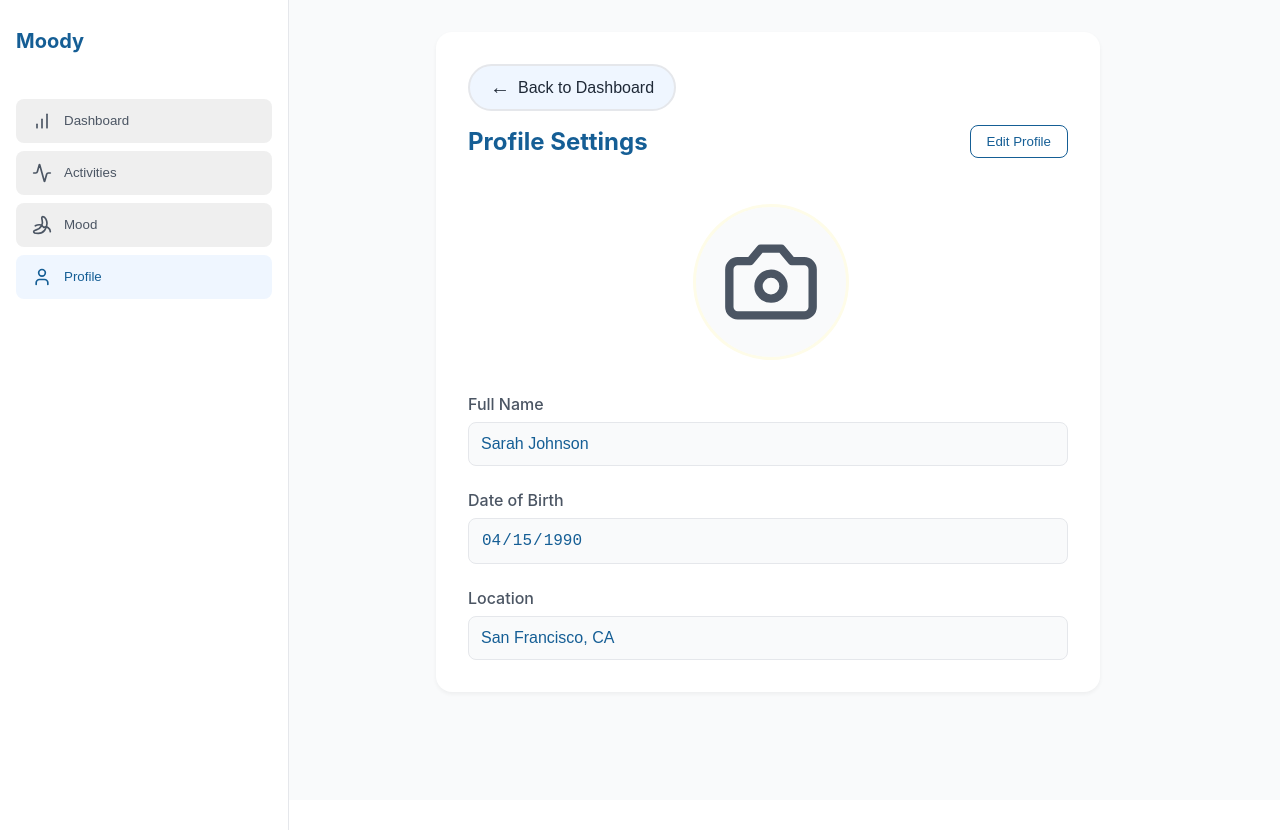
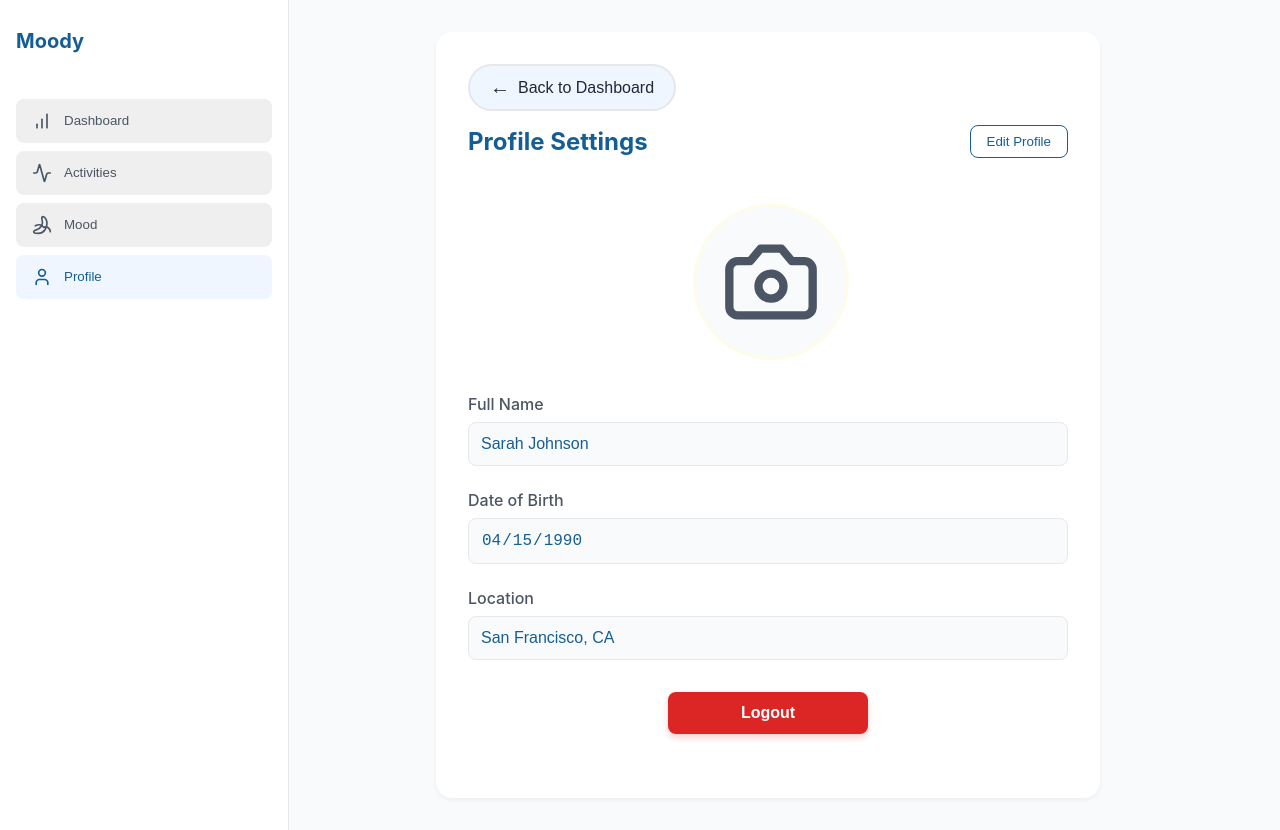
Before and after one commit to aryanballani/MoodFlow, a React (Create React App) app in the folder client/: page /profile in a window 1280 px wide. Before the commit the page ends 800 px from the top, so only its background shows below. Built offline with nearby package versions, Linux system fonts and the light colour scheme; the HTML template or start-up script is replaced by a standard one.

Commit message:
Added-logout-button-in-profile

```diff
--- a/client/src/pages/profile.js
+++ b/client/src/pages/profile.js
@@ -46,6 +46,18 @@ const Profile = () => {
             console.log('Profile updated:', updatedProfile);
         } catch (error) {
             console.error('Error updating profile:', error);
+        }
+    };
+
+    const handleLogout = async () => {
+        try {
+            // Call logout service
+            localStorage.removeItem('session-key');
+
+            // Navigate to login page
+            navigate('/login');
+        } catch (error) {
+            console.error('Error during logout:', error);
         }
     };
 
@@ -136,6 +148,13 @@ const Profile = () => {
                             </button>
                         )}
                     </form>
+                    <button
+                        onClick={handleLogout}
+                        className="logout-button"
+                    >
+                        Logout
+                    </button>
+
                 </div>
             </div>
         </div>
--- a/client/src/styles/profile.css
+++ b/client/src/styles/profile.css
@@ -293,3 +293,47 @@
         font-size: 14px;
     }
 }
+
+/* styles/profile.css */
+
+/* ... your existing profile styles ... */
+
+.logout-button {
+    /* Positioning */
+    display: block;
+    margin: 2rem auto;
+    width: 200px;
+
+    /* Styling */
+    background-color: #dc2626;  /* Vibrant red */
+    color: white;
+    padding: 12px 24px;
+    border: none;
+    border-radius: 8px;
+    font-size: 16px;
+    font-weight: 600;
+    cursor: pointer;
+
+    /* Shadow and depth */
+    box-shadow: 0 4px 6px rgba(220, 38, 38, 0.2);
+
+    /* Smooth transitions */
+    transition: all 0.2s ease-in-out;
+}
+
+.logout-button:hover {
+    background-color: #b91c1c;  /* Darker red on hover */
+    transform: translateY(-2px);
+    box-shadow: 0 6px 8px rgba(220, 38, 38, 0.3);
+}
+
+.logout-button:active {
+    transform: translateY(0);
+    box-shadow: 0 2px 4px rgba(220, 38, 38, 0.2);
+}
+
+/* Add focus state for accessibility */
+.logout-button:focus {
+    outline: none;
+    box-shadow: 0 0 0 3px rgba(220, 38, 38, 0.3);
+}
```
Also changed, not shown: package.json (+9 -0 lines), 1 other file (tests, documents, lock files or other folders).
